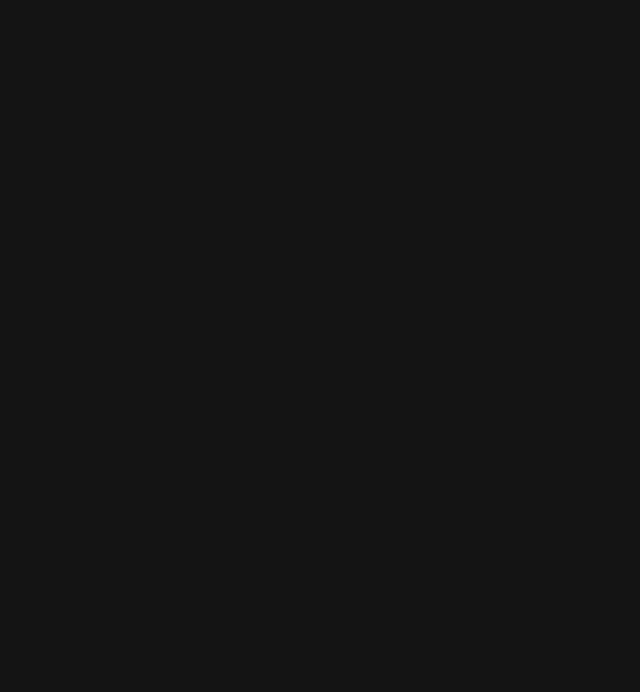
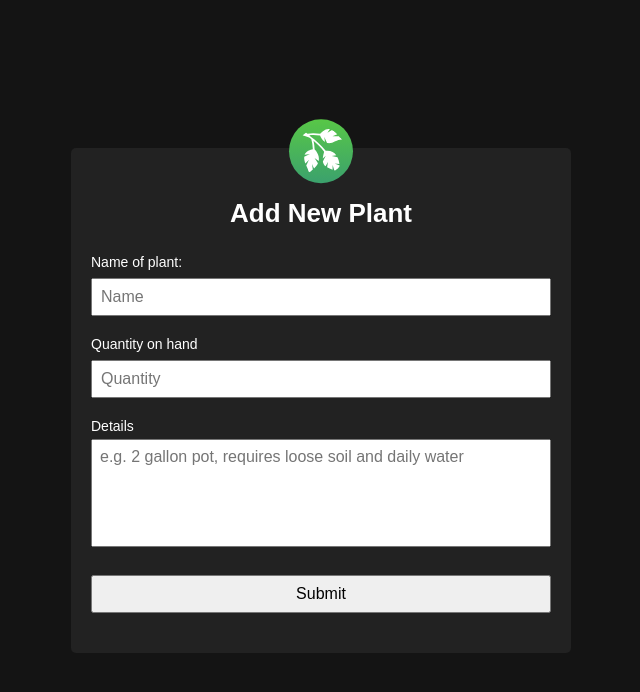
Before and after one commit to WilleyOhana/nursery, a React (Create React App) app in the folder react-nursery-database/: page /add-item in a window 1280 px wide. Shown: the top 692 px of the page, without its empty margins (319-959 px from the left). Built offline with nearby package versions, Linux system fonts and the light colour scheme.

Commit message:
Add form to /add-item route

```diff
--- a/react-nursery-database/package.json
+++ b/react-nursery-database/package.json
@@ -10,6 +10,7 @@
     "express": "^4.17.3",
     "react": "^17.0.2",
     "react-dom": "^17.0.2",
+    "react-icons": "^4.3.1",
     "react-router-dom": "^6.3.0",
     "react-scripts": "5.0.0",
     "web-vitals": "^2.1.4"
--- a/react-nursery-database/src/components/AddItem/AddItem.css
+++ b/react-nursery-database/src/components/AddItem/AddItem.css
@@ -0,0 +1,62 @@
+.add-item {
+    display: flex;
+    justify-content: center;
+    align-items: center;
+    min-height: calc(100vh - 100px);
+}
+
+.add-item form {
+    position: relative;
+    background: #222;
+    display: flex;
+    flex-direction: column;
+    padding: 20px;
+    padding-top: 50px;
+    width: 500px;
+    max-width: 80vw;
+    color: white;
+    border-radius: 5px;
+}
+
+.add-item h3 {
+    font-size: 26px;
+    text-align: center;
+}
+
+.add-item input, .add-item textarea {
+    margin-top: 8px;
+    margin-bottom: 20px;
+    padding: 8px;
+}
+
+.add-item label {
+    font-size: 14px;
+}
+
+.add-item input, .add-item textarea {
+    font-size: 16px;
+}
+
+.add-item h3 {
+    margin-bottom: 25px;
+}
+
+.add-item textarea {
+    resize: none;
+    margin-top: 5px;
+    font-family: sans-serif;
+}
+
+.add-item .icon {
+    position: absolute;
+    transform: translateY(-30%) translateX(-50%) scale(4);
+    top: 0px;
+    left: 50%;
+    background: linear-gradient(rgb(88, 199, 71), rgb(59, 161, 109));
+    padding: 2px;
+    border-radius: 50%;
+}
+
+.add-item input[type=submit] {
+    cursor: pointer;
+}
--- a/react-nursery-database/src/components/AddItem/AddItem.js
+++ b/react-nursery-database/src/components/AddItem/AddItem.js
@@ -1,9 +1,31 @@
 import './AddItem.css';
+import { GiTreeBranch } from 'react-icons/gi';
 
 const AddItem = () => {
+
+    const submitAddItemForm = (e) => {
+        e.preventDefault();
+
+
+    }
+
     return (
         <div className="add-item">
+            <form onSubmit={(e) => submitAddItemForm(e)}>
+                <GiTreeBranch className='icon' />
+                <h3>Add New Plant</h3>
 
+                <label htmlFor="name">Name of plant:</label>
+                <input name="name" type="text" id="name" placeholder="Name" />
+
+                <label htmlFor="quantity">Quantity on hand</label>
+                <input name="quantity" type="number" id="quantity" placeholder="Quantity" />
+
+                <label htmlFor="details">Details</label>
+                <textarea rows="5" placeholder='e.g. 2 gallon pot, requires loose soil and daily water' />
+
+                <input type="submit" />
+            </form>
         </div>
     )
 }
```
Also changed, not shown: 1 other file (tests, documents, lock files or other folders).
